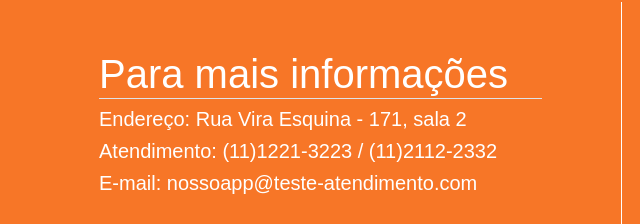
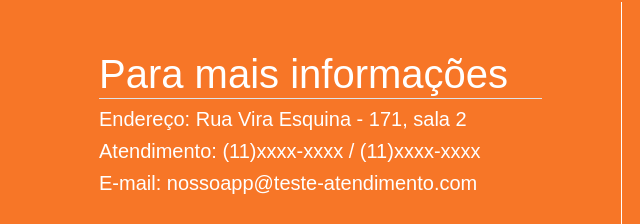
Before and after one commit to galvao22/landingpage_app, a plain HTML site: page index.html in a window 1280 px wide. Shown: the part 1697-1921 px from the top of the page, 19-659 px from the left. Drawn offline with nearby package versions, Linux system fonts and the light colour scheme.

Commit message:
Update contatos xxx index.html

```diff
--- a/index.html
+++ b/index.html
@@ -137,7 +137,7 @@
                         <div class="align-self-center">
                             <h1 class="display-5 border-bottom">Para mais informações</h1>
                             <h5>Endereço: Rua Vira Esquina - 171, sala 2</h5>
-                            <h5>Atendimento: (11)1221-3223 / (11)2112-2332</h5>
+                            <h5>Atendimento: (11)xxxx-xxxx / (11)xxxx-xxxx</h5>
                             <h5>E-mail: nossoapp@teste-atendimento.com</h5>
                             <br>
                             <h4>Visite nosso Instagram</h4>
```
